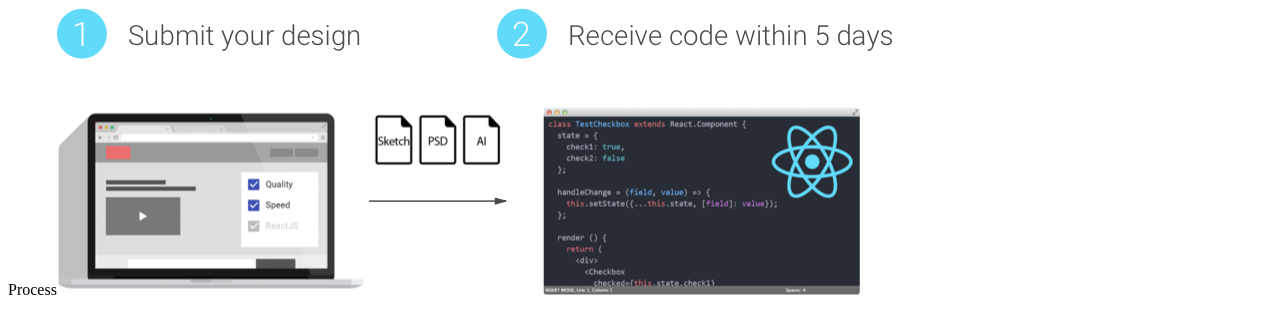
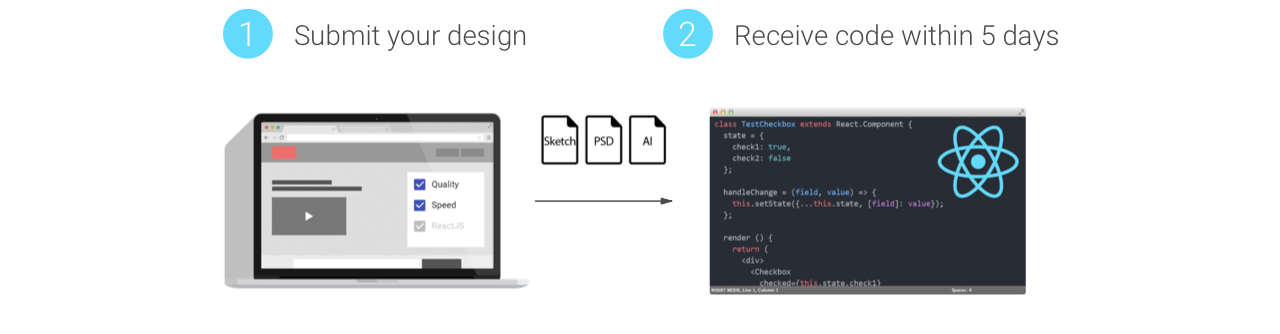
Before and after one commit to hyperh/react-forge-landing, a React app: page / in a window 1280 px wide. Shown: the top 334 px of the page. Built offline with nearby package versions, Linux system fonts and the light colour scheme.

Commit message:
Centering image

```diff
--- a/src/Process/index.js
+++ b/src/Process/index.js
@@ -1,12 +1,12 @@
 import React from 'react';
+import styles from './styles.css';
 
 /* eslint-disable react/prefer-stateless-function */
 export default class Process extends React.Component {
   render() {
     const imgSrc = require('../assets/process-horiz.png'); // eslint-disable-line
     return (
-      <div>
-        Process
+      <div className={styles.container}>
         <img src={imgSrc} alt="The ReactForge Process." />
       </div>
     );
--- a/src/Process/styles.css
+++ b/src/Process/styles.css
@@ -0,0 +1,5 @@
+.container {
+  display: flex;
+  justify-content: center;
+  width: 100%;
+}
```
